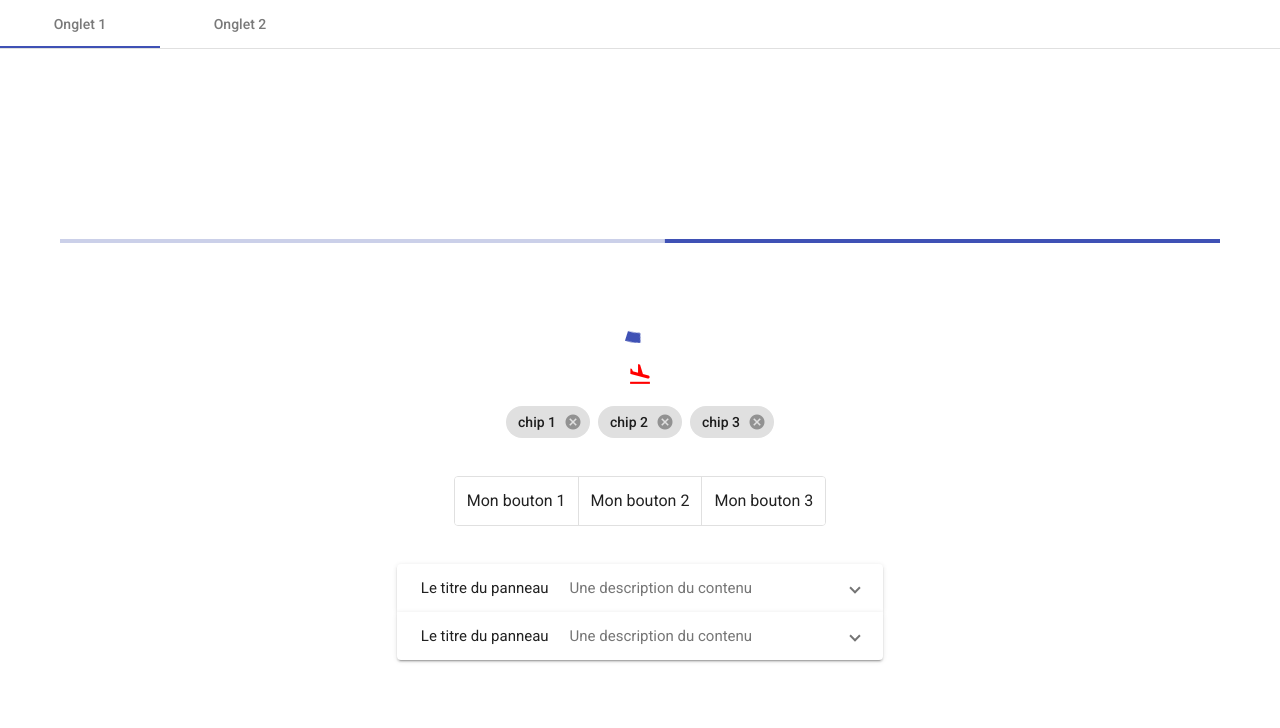
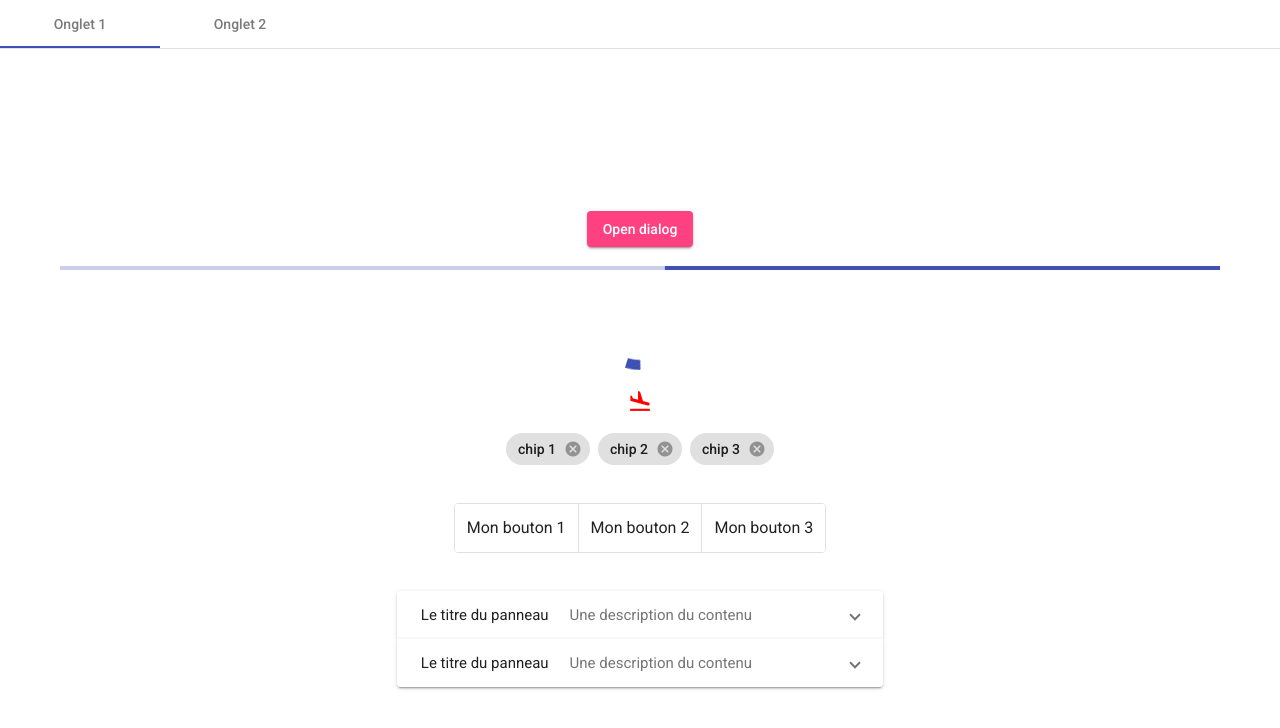
Before and after one commit to dymafr/angular-chap24-l4, an Angular app: page / in a window 1280 px wide. Shown: the top 728 px of the page. Built offline with nearby package versions, Linux system fonts and the light colour scheme.

Commit message:
3 files modified, 3 added

```diff
--- a/src/app/app.component.html
+++ b/src/app/app.component.html
@@ -1,6 +1,11 @@
 <mat-tab-group>
 	<mat-tab label="Onglet 1">
 		<div class="container">
+
+			<button mat-raised-button color="accent">Open dialog</button>
+
+			<br>
+
 			<mat-progress-bar mode="indeterminate"></mat-progress-bar>
 			<mat-progress-spinner mode="indeterminate"></mat-progress-spinner>
 			<br>
--- a/src/app/app.component.ts
+++ b/src/app/app.component.ts
@@ -16,5 +16,7 @@ export class AppComponent implements OnInit {
     this.chips = this.chips.filter(el => el !== chip);
   }
 
+  openDialog() {}
+
   ngOnInit() {}
 }
--- a/src/app/app.module.ts
+++ b/src/app/app.module.ts
@@ -5,6 +5,7 @@ import { FormsModule, ReactiveFormsModule } from "@angular/forms";
 import { AppComponent } from "./app.component";
 import { MaterialModule } from "./shared/modules/material.module";
 import { BrowserAnimationsModule } from "@angular/platform-browser/animations";
+import { DialogComponent } from "./shared/components/dialog.component";
 
 @NgModule({
   imports: [
@@ -14,7 +15,7 @@ import { BrowserAnimationsModule } from "@angular/platform-browser/animations";
     BrowserAnimationsModule,
     MaterialModule
   ],
-  declarations: [AppComponent],
+  declarations: [AppComponent, DialogComponent],
   bootstrap: [AppComponent]
 })
 export class AppModule {}
--- /dev/null
+++ b/src/app/shared/components/dialog.component.ts
@@ -0,0 +1,10 @@
+import { Component, OnInit } from "@angular/core";
+
+@Component({
+  selector: "app-dialog",
+  templateUrl: "./dialog.component.html",
+  styleUrls: ["./dialog.component.scss"]
+})
+export class DialogComponent implements OnInit {
+  ngOnInit() {}
+}
```
Also changed, not shown: src/app/shared/components/dialog.component.html (added), src/app/shared/components/dialog.component.scss (added).
